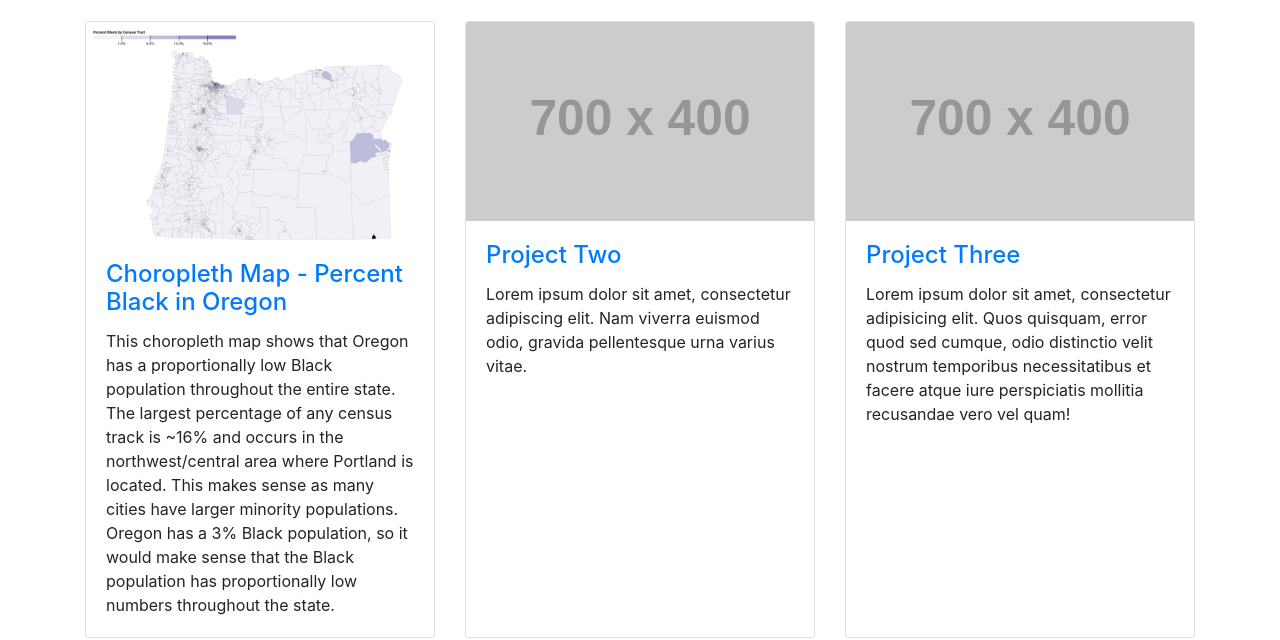
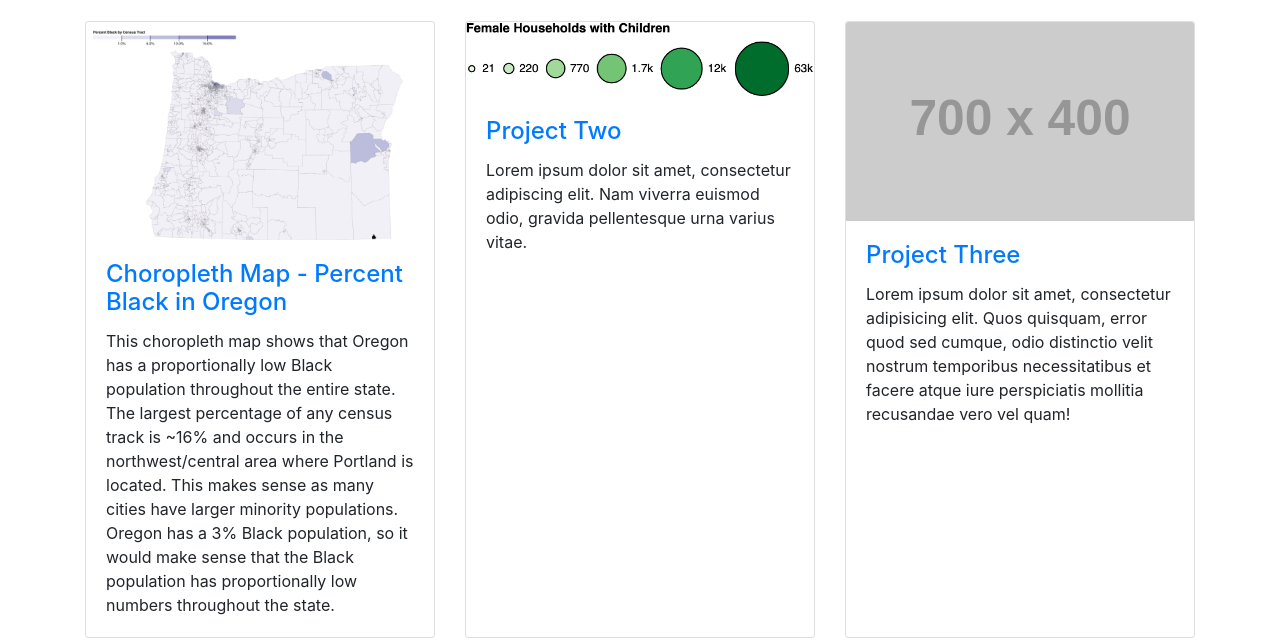
Before and after one commit to geog3540/Geographic-Visualization-2021---Maddie-Gulick, a website: page index.html in a window 1280 px wide. Shown: the part 179-819 px from the top of the page. Drawn offline with Linux system fonts and the light colour scheme.

Commit message:
graduated symbol

```diff
--- a/index.html
+++ b/index.html
@@ -70,7 +70,7 @@
         </div>
         <div class="col-lg-4 col-sm-6 portfolio-item">
           <div class="card h-100">
-            <a href="#"><img class="card-img-top" src="http://placehold.it/700x400" alt=""></a>
+            <a href="https://observablehq.com/@21mgulick/graduated-symbol-mapping"><img class="card-img-top" src="images/symbolLegend.png","images/graduatedSymbols.png" alt=""></a>
             <div class="card-body">
               <h4 class="card-title">
                 <a href="#">Project Two</a>
```
Also changed, not shown: shortbio.html (+1 -1 lines).
